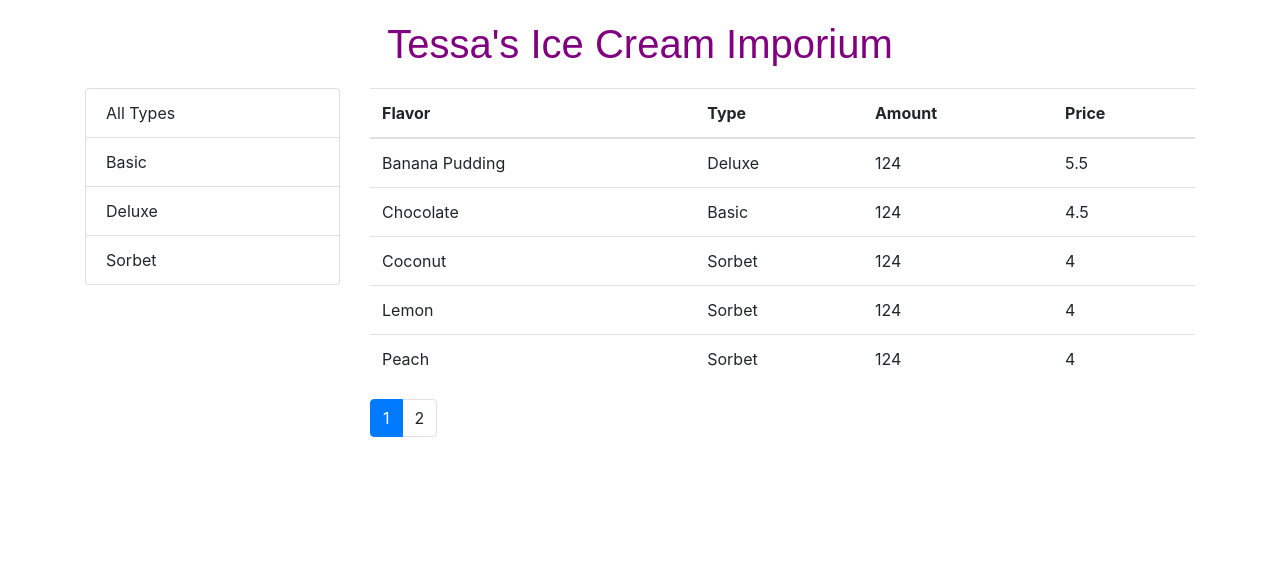
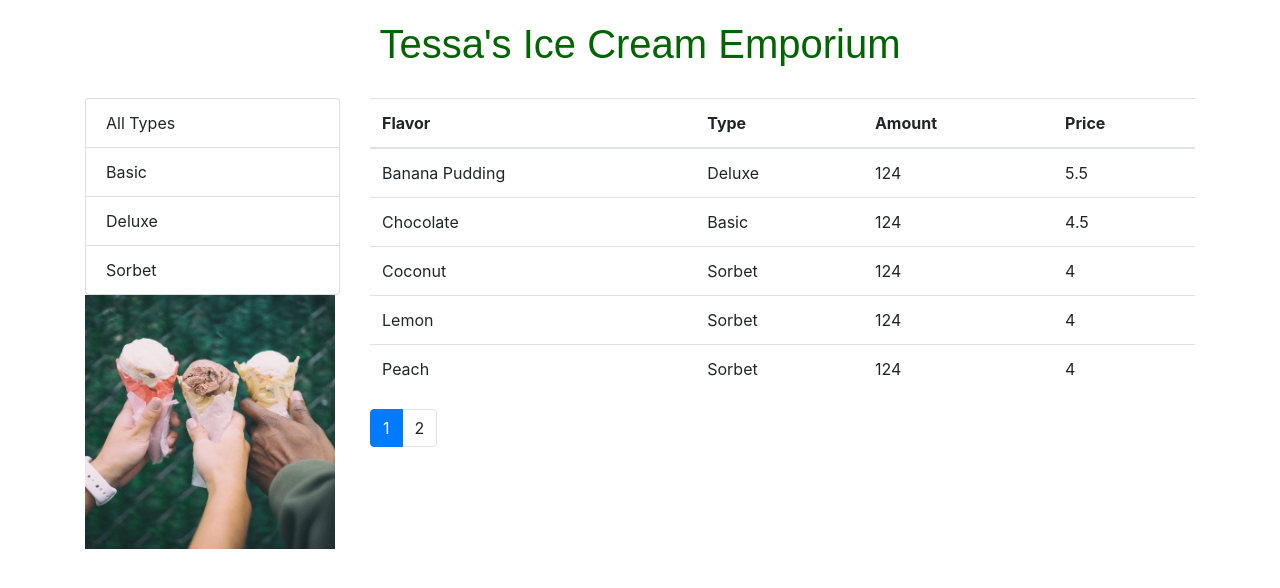
Before and after one commit to tessasullivan/ice-cream-emporium, a React (Create React App) app: page / in a window 1280 px wide. Shown: the top 588 px of the page. Built offline with nearby package versions, Linux system fonts and the light colour scheme; the HTML template or start-up script is replaced by a standard one.

Commit message:
Add ice cream image

```diff
--- a/src/components/IceCream.jsx
+++ b/src/components/IceCream.jsx
@@ -5,7 +5,8 @@ import { getIceCream } from "../services/fakeFlavorService";
 import { getIceCreamTypes } from "../services/fakeTypeService";
 import { paginate } from "./common/paginate";
 import Pagination from "./common/pagination";
-import ListGroup from "./common/listGroup"
+import ListGroup from "./common/listGroup";
+import handsHoldingIceCream from "../assets/handsHoldingIceCream.jpeg";
 
 class IceCream extends Component {
   state = {
@@ -58,14 +59,23 @@ class IceCream extends Component {
   render() {
     const { sortColumn, pageSize, currentPage } = this.state;
     const { totalCount, data: flavors } = this.getPagedData();
-
+    var imgStyle = {
+      transform: "translateX(px) translateY(30px)",
+      maxWidth: "250px"
+    };
     return (
+      <React.Fragment>
         <div className="row">
           <div className="col-3">
             <ListGroup
               items={this.state.types}
               selectedItem={this.state.selectedType}
               onItemSelect={this.handleTypeSelect}
+            />
+            <img
+              style={imgStyle}
+              src={handsHoldingIceCream}
+              alt="Picture of ice cream"
             />
           </div>
           <div className="col">
@@ -82,6 +92,7 @@ class IceCream extends Component {
             />
           </div>
         </div>
+      </React.Fragment>
     );
   }
 }
--- a/src/components/storeHeader.jsx
+++ b/src/components/storeHeader.jsx
@@ -1,14 +1,28 @@
-import React from 'react';
+import React from "react";
+import handsHoldingIceCream from "../assets/handsHoldingIceCream.jpeg";
+
 const StoreHeader = () => {
-  var h1Styles = {
+  var h1Style = {
     fontFamily: "fantasy",
-    color: "purple",
+    color: "darkgreen",
     textAlign: "center",
-    margin: "20px 0 20px 0",
-  }
+    margin: "20px 0 30px 0",
+    // transform: "translateX(260px) translateY(-550px)",
+  };
+  // var imgStyle = {
+  //   marginBottom: "20px",
+  //   transform: "translateX(250px)"
+  // };
   return (
-    <h1 style={h1Styles}>Tessa's Ice Cream Imporium</h1>
-   );
-}
+    <React.Fragment>
+      {/* <img
+        style={imgStyle}
+        src={handsHoldingIceCream}
+        alt="Picture of ice cream"
+      /> */}
+      <h1 style={h1Style}>Tessa's Ice Cream Emporium</h1>
+    </React.Fragment>
+  );
+};
 
 export default StoreHeader;
```
Also changed, not shown: src/assets/handsHoldingIceCream.jpeg (added). Lines whose indentation alone changed are shown as unchanged.
